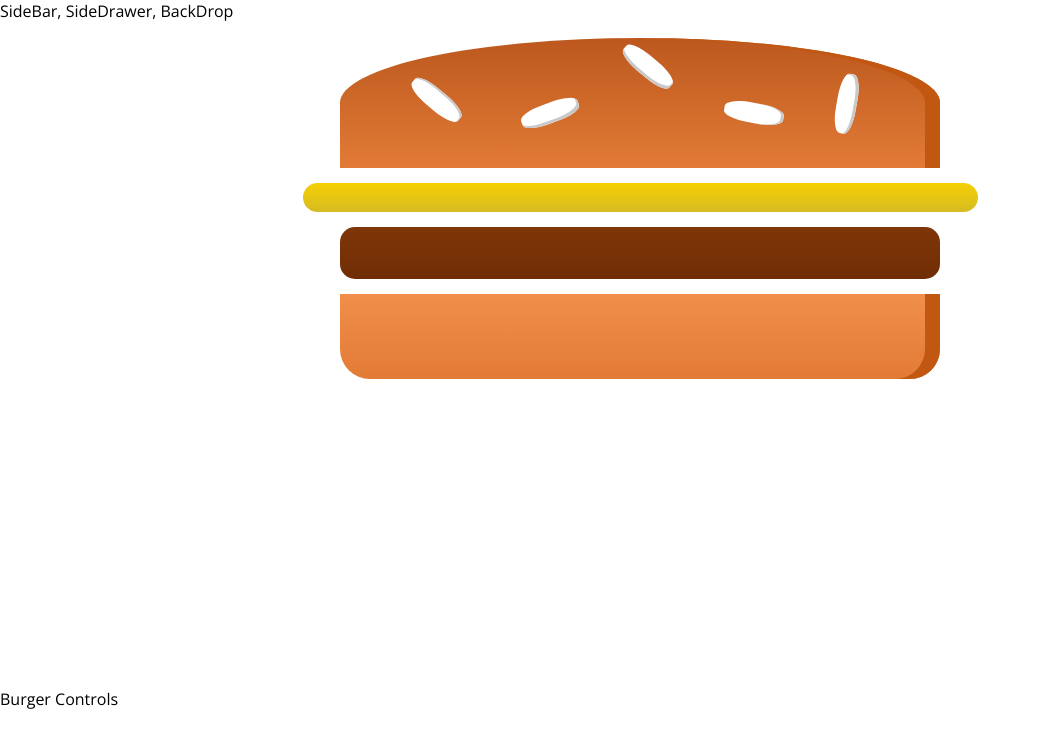
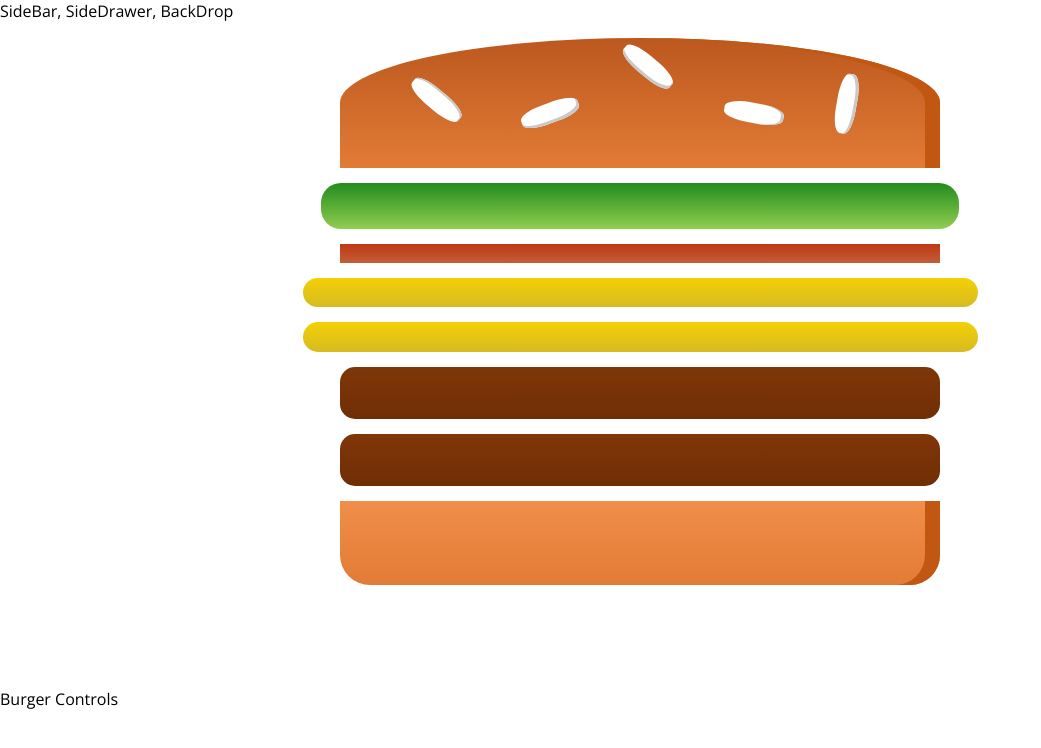
Before and after one commit to thanhnam192/myburgerapp, a React app in the folder burgerapp/: page / in a window 1280 px wide. Shown: the top 748 px of the page, without its empty margins (0-1041 px from the left). Built offline with nearby package versions, Linux system fonts and the light colour scheme.

Commit message:
dynamic ingredients
dynamic ingredients

```diff
--- a/burgerapp/src/components/Burger/Burger.js
+++ b/burgerapp/src/components/Burger/Burger.js
@@ -3,11 +3,19 @@
 import BurgerIngredient from './BurgerIngredient/BurgerIngredient';
 
 const burger = (props) => {
+    const transformedIngredients = Object.keys(props.ingredients)
+            .map( igKey => {
+                return [...Array(props.ingredients[igKey])].map( (_,index) => {
+                    return <BurgerIngredient key={igKey + index} type={igKey} />
+                } );
+            });
+
+            console.log(transformedIngredients);
+
     return (
         <div className={classes.Burger}>
             <BurgerIngredient type="bread-top" />
-            <BurgerIngredient type="cheese" />
-            <BurgerIngredient type="meat" />
+            {transformedIngredients}
             <BurgerIngredient type="bread-bottom" />
         </div>
     );
--- a/burgerapp/src/containers/BurgerBuilder/BurgerBuilder.js
+++ b/burgerapp/src/containers/BurgerBuilder/BurgerBuilder.js
@@ -3,10 +3,20 @@
 import Burger from '../../components/Burger/Burger';
 
 class BurgerBuilder extends Component{
+    state = {
+        ingredients : {
+            salad :1,
+            bacon :1,
+            cheese : 2,
+            meat : 2
+        }
+    };
+
+
     render(){
         return (
             <Aux>
-                <Burger />
+                <Burger ingredients={this.state.ingredients} />
                 <div>Burger Controls</div>
             </Aux>
         );
```
